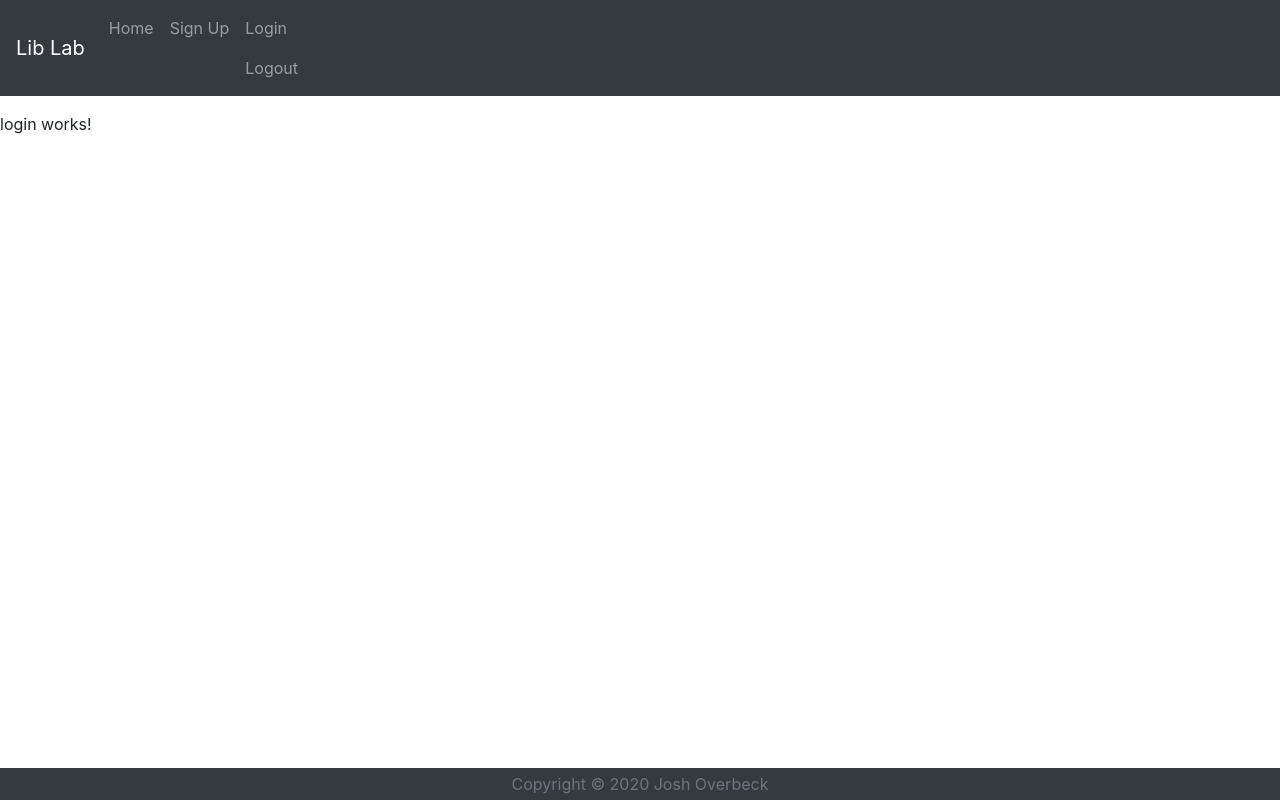
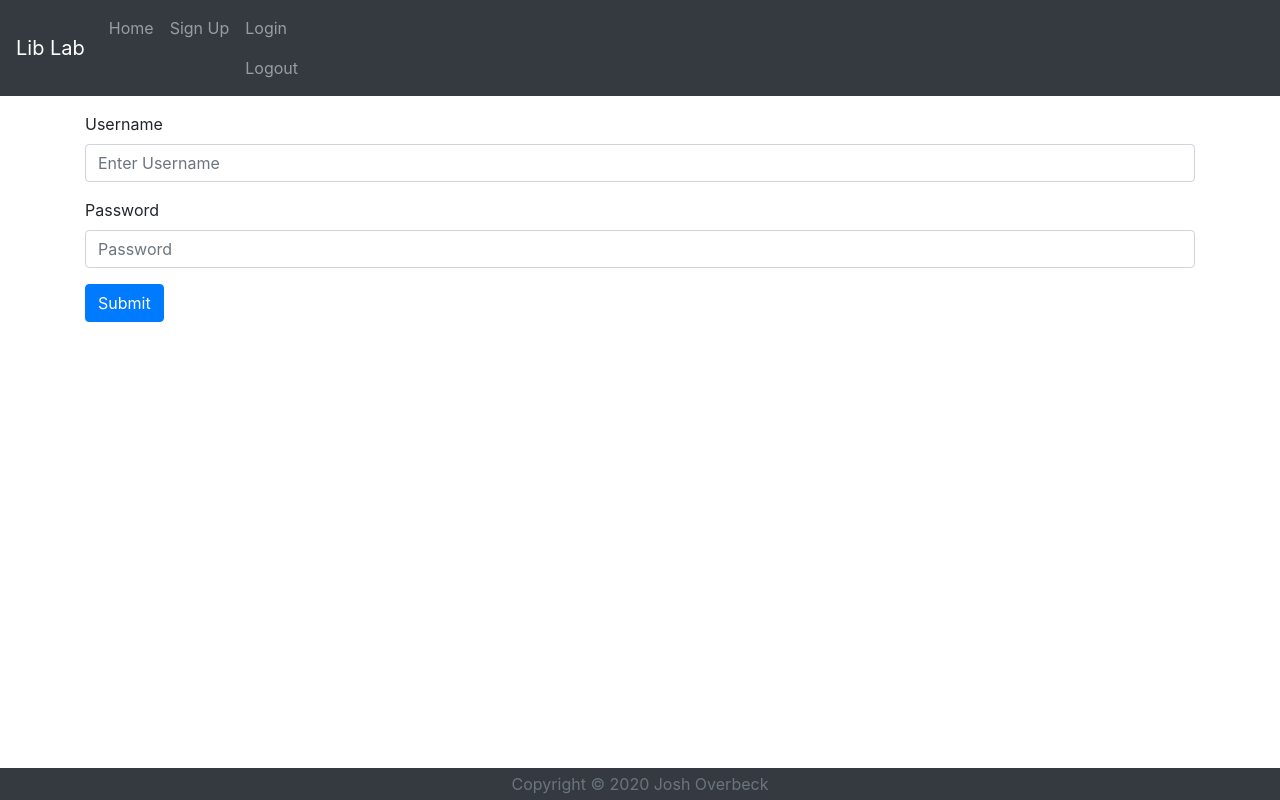
Before and after one commit to overbejt/lib-lab-front, an Angular app: page / in a window 1280 px wide. Built offline with nearby package versions, Linux system fonts and the light colour scheme.

Commit message:
Login page is connected to the hard coded auth.  Just need to work on the route guards

```diff
--- a/src/app/app.module.ts
+++ b/src/app/app.module.ts
@@ -1,5 +1,6 @@
 import { BrowserModule } from '@angular/platform-browser';
 import { NgModule } from '@angular/core';
+import { FormsModule } from '@angular/forms';
 
 import { AppRoutingModule } from './app-routing.module';
 import { AppComponent } from './app.component';
@@ -26,7 +27,8 @@ import { BookComponent } from './book/book.component';
   ],
   imports: [
     BrowserModule,
-    AppRoutingModule
+    AppRoutingModule,
+    FormsModule
   ],
   providers: [],
   bootstrap: [AppComponent]
--- a/src/app/login/login.component.html
+++ b/src/app/login/login.component.html
@@ -1 +1,15 @@
-<p>login works!</p>
+<div class="container">
+    <div class="alert alert-danger" *ngIf='!validLogin'>{{errorMsg}}</div>
+    <form (ngSubmit)=handleLogin()>
+        <div class="form-group">
+          <label for="username">Username</label>
+          <input type="text" class="form-control" id="username" name="username" aria-describedby="emailHelp" placeholder="Enter Username" [(ngModel)]="username">
+          <!-- <small id="emailHelp" class="form-text text-muted">We'll never share your email with anyone else.</small> -->
+        </div>
+        <div class="form-group">
+          <label for="password">Password</label>
+          <input type="password" class="form-control" id="password" name="password" placeholder="Password" [(ngModel)]="password">
+        </div>
+        <button type="submit" class="btn btn-primary">Submit</button>
+    </form>
+</div>
--- a/src/app/login/login.component.ts
+++ b/src/app/login/login.component.ts
@@ -1,4 +1,6 @@
 import { Component, OnInit } from '@angular/core';
+import { Router } from '@angular/router';
+import { HardCodedAuthService } from '../service/hard-coded-auth.service';
 
 @Component({
   selector: 'app-login',
@@ -6,10 +8,31 @@ import { Component, OnInit } from '@angular/core';
   styleUrls: ['./login.component.css']
 })
 export class LoginComponent implements OnInit {
+  // State variables
+  username : string;
+  password : string;
+  validLogin = true;
+  errorMsg = 'Invalid Login Credentials';
 
-  constructor() { }
+  constructor(
+    private router : Router,
+    private auth : HardCodedAuthService
+  ) { }
 
   ngOnInit(): void {
   }
 
-}
+  /**
+   * This is the method that will perform authentication when a user logs in.
+   */
+  handleLogin() {
+    if (this.auth.authenticate(this.username, this.password)) {
+      this.router.navigate(['list-book']);
+      this.validLogin = true;
+    } else {
+      this.validLogin = false;
+    }
+    console.log('Valid user: ' + this.validLogin);
+  }  // End of the 'handleLogin' method
+
+}  // End of the 'LoginComponent' class
--- /dev/null
+++ b/src/app/service/hard-coded-auth.service.ts
@@ -0,0 +1,27 @@
+import { Injectable } from '@angular/core';
+import { Router } from '@angular/router';
+
+@Injectable({
+  providedIn: 'root'
+})
+export class HardCodedAuthService {
+
+
+  constructor() { }
+
+  /**
+   * This is a simple method that will validate user login.  It is temporary,
+   * Hard coded only.
+   *
+   * @param user The username
+   * @param password The password
+   */
+  authenticate(username, password) {
+    if (username === 'josh' && password === 'password') {
+      // Store a var in the browser
+      sessionStorage.setItem('authenticatedUser', username);
+      return true;
+    }
+    return false;
+  }  // End of the 'authenticate' method
+}  // End of the 'HardCodedAuthService' class
```
Also changed, not shown: 1 other file (tests, documents, lock files or other folders).
